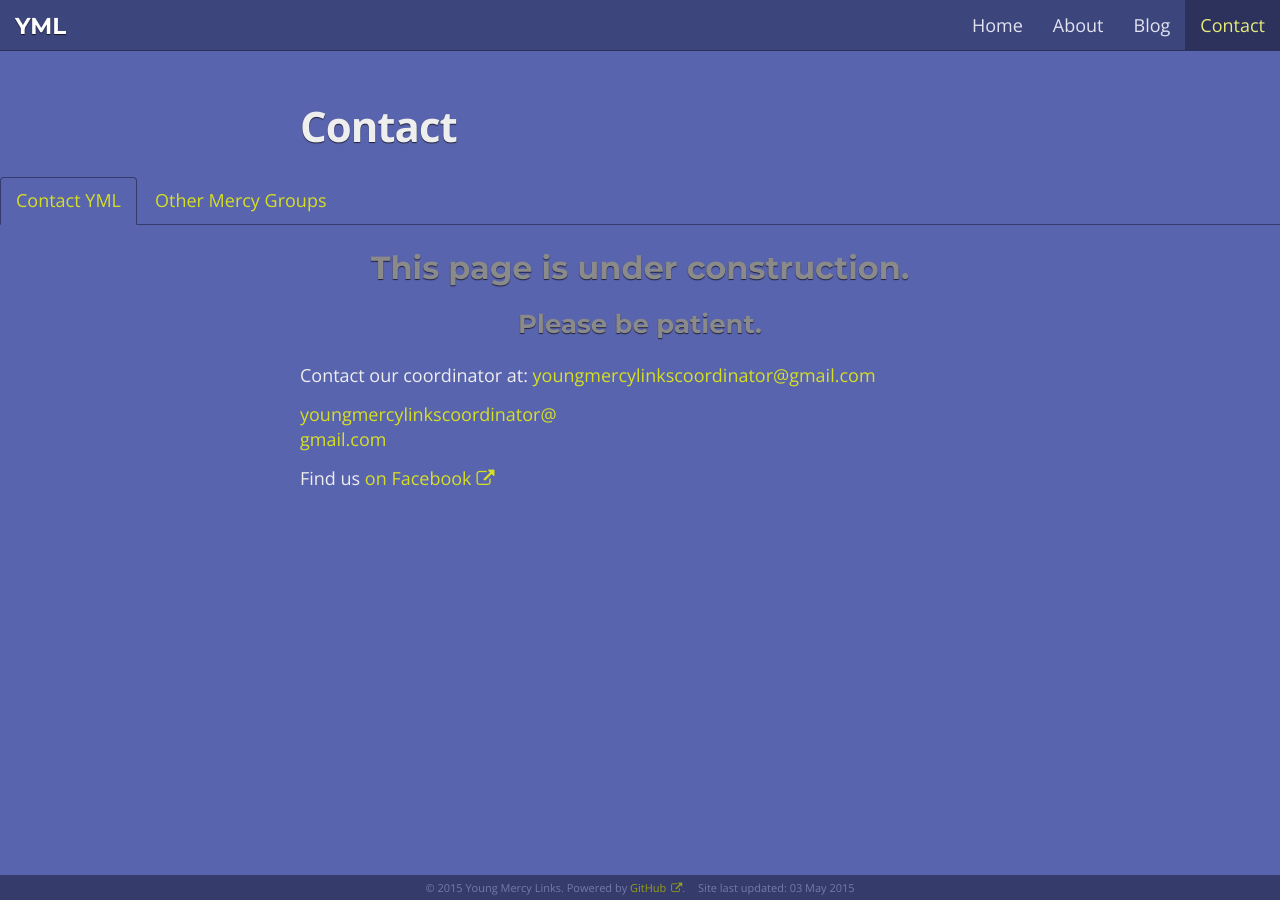
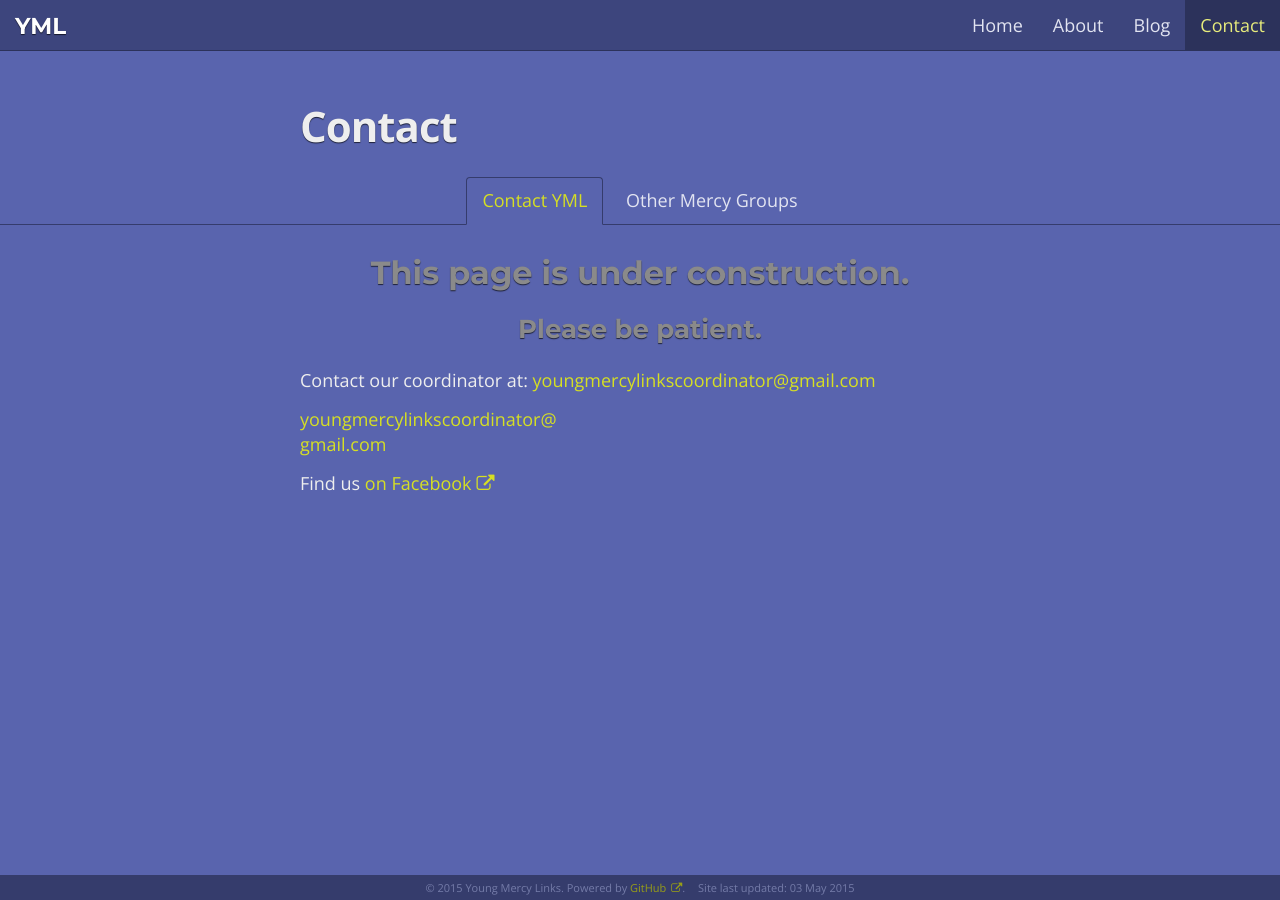
Before and after one commit to youngmercylinks/youngmercylinks.github.io, a Jekyll site: the page built from _pages/contact.html, in a window 1280 px wide. Built offline with Jekyll 4.4.1, drawn with Linux system fonts in a browser that asks for light colours; nearby versions of some CDN libraries.

Commit message:
Switched to frankentabs

```diff
--- a/_includes/contact-nav.html
+++ b/_includes/contact-nav.html
@@ -1,6 +1,6 @@
 {% capture location %}{{ page.url | remove_first:'/' | split:'/' | first | split:'.' | first }}{% endcapture %}
 {% capture sublocation %}{{ page.url | remove_first:'/' | split:'/' | last | split:'.' | first }}{% endcapture %}
-<ul class="nav nav-tabs">
+<ul class="nav nav-frankentabs">
   <li role="presentation"{% if location == 'contact' and sublocation == 'contact' %} class="active"{% endif %}><a href="/contact.html">Contact YML</a></li>
   <li role="presentation"{% if location == 'contact' and sublocation == 'othergroups' %} class="active"{% endif %}><a href="/contact/othergroups.html">Other Mercy Groups</a></li>
 </ul>
```
